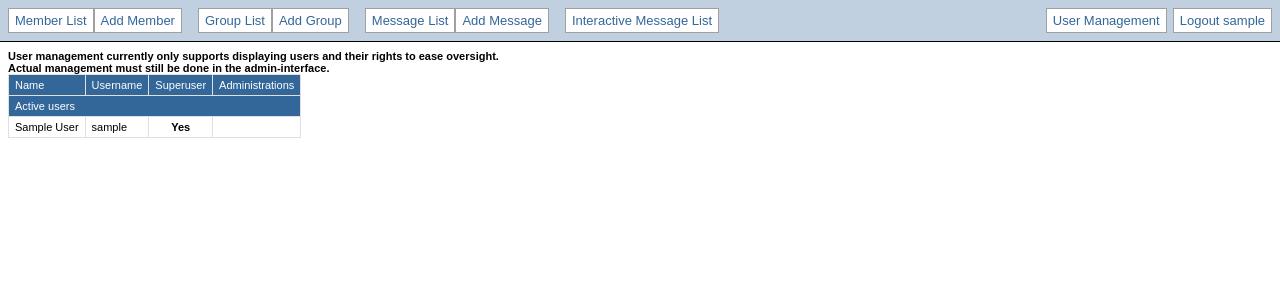
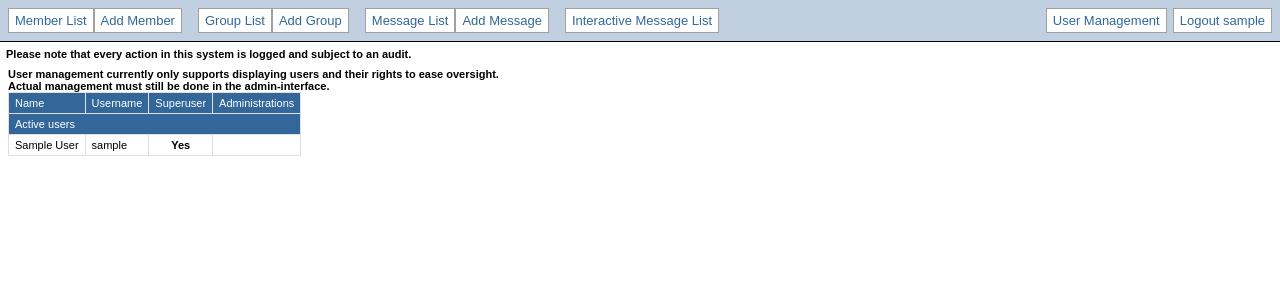
Before and after one commit to piratar/icepirate, a Django app: a page that uses templates/base.html in a window 1280 px wide. Shown: the top 300 px of the page. Run offline with Django 3.2, Linux system fonts and the light colour scheme; the visitor is signed in with stand-in values (Sample User, id 1); data comes from the database, SQL or seed files in the repository; parts of the project's set-up code (start-up, migrations or seed data) failed here and were passed over; some libraries are stand-ins or nearby versions.

Commit message:
A global warning added notifying the user that every action is logged and subject to an audit.

```diff
--- a/icepirate/static/icepirate/css/icepirate.css
+++ b/icepirate/static/icepirate/css/icepirate.css
@@ -9,6 +9,7 @@ a:hover { text-decoration: underline; color: #114477; }
 
 div.main-nav-container { float: left; padding: 0px; background: #c0d0e0; width: 100%; }
 div.stage-container { float: left; padding: 0px; width: 100%; border-top: 1px solid #000000; }
+div.global-warning { font-weight: bold; padding: 6px 6px 0px 6px; }
 div.stage { float: left; padding: 8px 8px 8px 8px; }
 
 /* Top navigation (messed up) */
--- a/templates/base.html
+++ b/templates/base.html
@@ -46,6 +46,11 @@
 {% endif %}
 
 <div class="stage-container">
+
+    <div class="global-warning">
+        {% trans 'Please note that every action in this system is logged and subject to an audit.' %}
+    </div>
+
     <div class="stage">
         {% block content %}[ Content section ]{% endblock %}
     </div>
```
